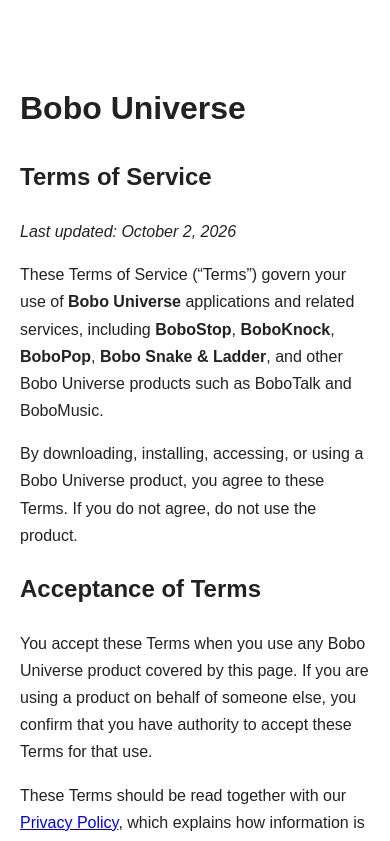
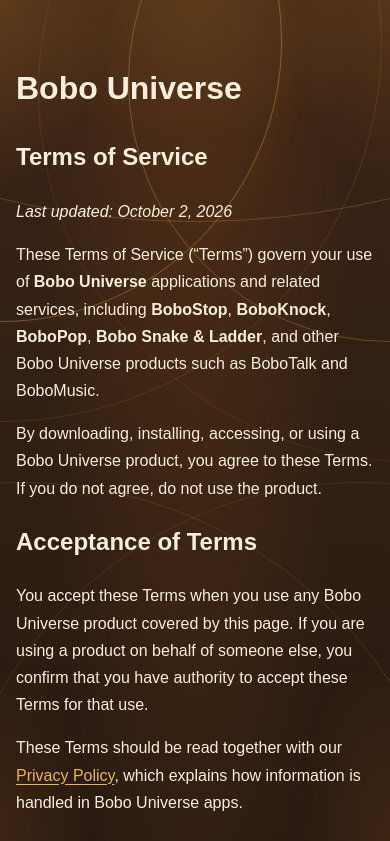
Before and after one commit to bobouniverseapp/website, a plain HTML site: page terms/index.html in a window 390 px wide. Shown: the top 841 px of the page. Drawn offline with Linux system fonts and the light colour scheme.

Commit message:
Apply the homepage background to the legal and delete-account pages.
Share one theme stylesheet so those pages use the same dark gradient and gold arcs.

Co-authored-by: Cursor <cursoragent@cursor.com>

```diff
--- a/terms/index.html
+++ b/terms/index.html
@@ -4,8 +4,18 @@
   <meta charset="UTF-8" />
   <meta name="viewport" content="width=device-width, initial-scale=1.0" />
   <title>Bobo Universe - Terms of Service</title>
+  <link rel="stylesheet" href="../theme.css" />
 </head>
-<body style="font-family: Arial, sans-serif; max-width: 900px; margin: 40px auto; padding: 20px; line-height: 1.7; color: #222;">
+<body class="doc">
+  <div class="scene" aria-hidden="true">
+    <span class="arc arc-top"></span>
+    <span class="arc arc-tl"></span>
+    <span class="arc arc-tl-outer"></span>
+    <span class="arc arc-tr"></span>
+    <span class="arc arc-tr-outer"></span>
+    <span class="arc arc-bl"></span>
+    <span class="arc arc-br"></span>
+  </div>
   <h1>Bobo Universe</h1>
   <h2>Terms of Service</h2>
   <p><em>Last updated: October 2, 2026</em></p>
--- /dev/null
+++ b/theme.css
@@ -0,0 +1,152 @@
+/* Same background treatment as the approved homepage. */
+html {
+  color-scheme: dark;
+  background:
+    radial-gradient(ellipse 80% 46% at 50% -12%, rgba(146, 78, 24, 0.42), transparent 58%),
+    linear-gradient(180deg, #3a2416 0%, #1a120e 16%, #100c0a 46%, #070605 100%);
+}
+
+body {
+  margin: 0;
+  min-height: 100vh;
+  background:
+    radial-gradient(ellipse 80% 46% at 50% -12%, rgba(146, 78, 24, 0.42), transparent 58%),
+    linear-gradient(180deg, #3a2416 0%, #1a120e 16%, #100c0a 46%, #070605 100%);
+}
+
+.scene {
+  position: fixed;
+  inset: 0;
+  overflow: hidden;
+  pointer-events: none;
+  z-index: 0;
+}
+
+.scene::before {
+  content: "";
+  position: absolute;
+  inset: 0;
+  background:
+    radial-gradient(ellipse 42% 36% at 0% 0%, rgba(226, 146, 48, 0.22), transparent 64%),
+    radial-gradient(ellipse 40% 34% at 100% 0%, rgba(214, 128, 40, 0.18), transparent 66%),
+    radial-gradient(ellipse 36% 32% at 0% 100%, rgba(176, 96, 32, 0.16), transparent 68%),
+    radial-gradient(ellipse 38% 34% at 100% 100%, rgba(186, 104, 34, 0.15), transparent 68%),
+    radial-gradient(ellipse 70% 24% at 50% 0%, rgba(236, 176, 72, 0.1), transparent 72%);
+}
+
+.arc {
+  position: absolute;
+  border-radius: 50%;
+  border: 1px solid rgba(232, 184, 92, 0.28);
+}
+
+.arc-top {
+  width: 1680px;
+  height: 1680px;
+  left: 50%;
+  top: -1460px;
+  transform: translateX(-50%);
+  border-color: rgba(240, 196, 104, 0.22);
+}
+
+.arc-tl,
+.arc-tl-outer {
+  left: -280px;
+  top: -240px;
+}
+
+.arc-tl {
+  width: 560px;
+  height: 560px;
+  border-color: rgba(240, 190, 88, 0.34);
+  box-shadow: 0 0 36px rgba(210, 140, 42, 0.08);
+}
+
+.arc-tl-outer {
+  width: 760px;
+  height: 760px;
+  left: -380px;
+  top: -340px;
+  border-color: rgba(214, 150, 58, 0.16);
+}
+
+.arc-tr,
+.arc-tr-outer {
+  right: -260px;
+  top: -180px;
+}
+
+.arc-tr {
+  width: 520px;
+  height: 520px;
+  border-color: rgba(236, 176, 70, 0.3);
+}
+
+.arc-tr-outer {
+  width: 740px;
+  height: 740px;
+  right: -390px;
+  top: -280px;
+  border-color: rgba(196, 120, 42, 0.16);
+}
+
+.arc-bl {
+  width: 880px;
+  height: 880px;
+  left: -420px;
+  bottom: -520px;
+  border-color: rgba(226, 168, 72, 0.16);
+}
+
+.arc-br {
+  width: 820px;
+  height: 820px;
+  right: -380px;
+  bottom: -460px;
+  border-color: rgba(214, 146, 54, 0.15);
+}
+
+.doc {
+  box-sizing: border-box;
+  max-width: 900px;
+  margin: 40px auto;
+  padding: 20px;
+  color: #f8efdc;
+  font-family: Arial, sans-serif;
+  line-height: 1.7;
+  overflow-wrap: break-word;
+}
+
+.doc > :not(.scene) {
+  position: relative;
+  z-index: 1;
+}
+
+.doc h1,
+.doc h2 {
+  color: #f8efdc;
+}
+
+.doc a {
+  color: #e2b657;
+  text-underline-offset: 3px;
+}
+
+.doc a:hover { color: #ffe3a3; }
+
+.doc a:focus-visible {
+  outline: 3px solid #e2b657;
+  outline-offset: 3px;
+}
+
+.doc hr {
+  border: 0;
+  border-top: 1px solid rgba(226, 182, 87, 0.38);
+}
+
+@media (max-width: 420px) {
+  .doc {
+    margin: 24px auto;
+    padding: 16px;
+  }
+}
```
Also changed, not shown: boboknock-delete-account/index.html (+11 -1 lines), bobomusic-delete-account/index.html (+11 -1 lines), bobopop-delete-account/index.html (+11 -1 lines), bobosnakeandladder-delete-account/index.html (+11 -1 lines), delete-account/index.html (+11 -1 lines), privacy/index.html (+11 -1 lines), support/index.html (+11 -1 lines).
